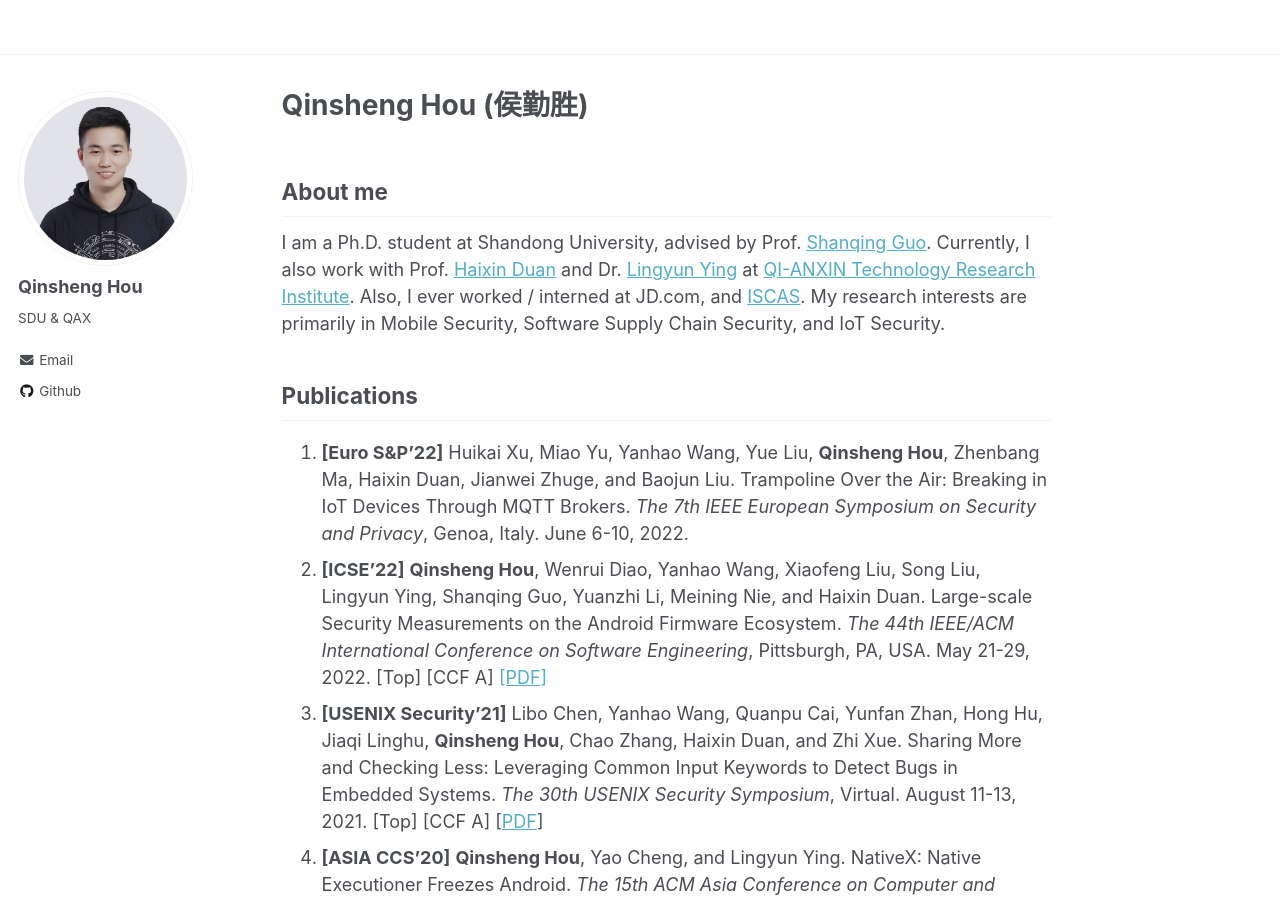
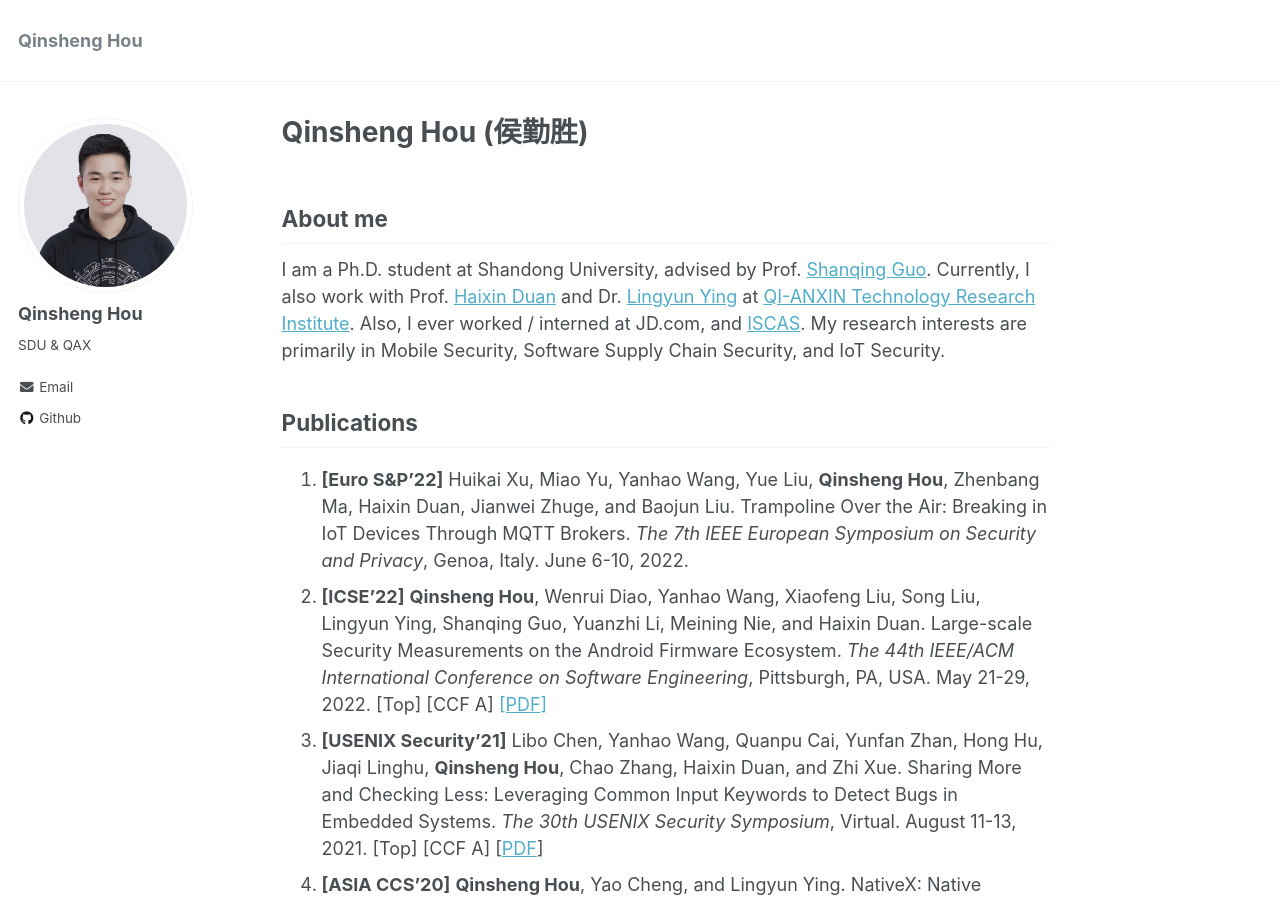
Before and after one commit to chicharitomu14/chicharitomu14.github.io, a Jekyll site: the page built from _pages/about.md, in a window 1280 px wide and 900 px high. Built offline with Jekyll 4.4.1, drawn with Linux system fonts in a browser that asks for light colours.

Commit message:
add title

```diff
--- a/_config.yml
+++ b/_config.yml
@@ -7,7 +7,7 @@
 
 # Site Settings
 locale                   : "en-US"
-title                    : ""
+title                    : "Qinsheng Hou"
 title_separator          : "-"
 name                     : &name "Qinsheng Hou (侯勤胜)"
 description              : &description "personal description"
```
